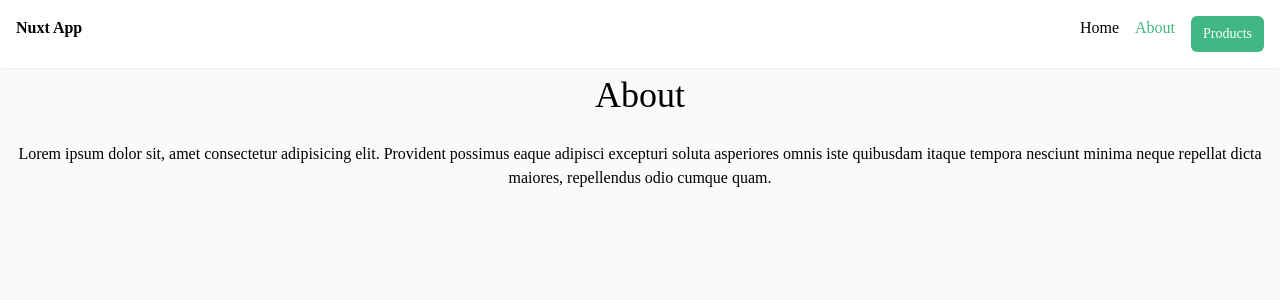
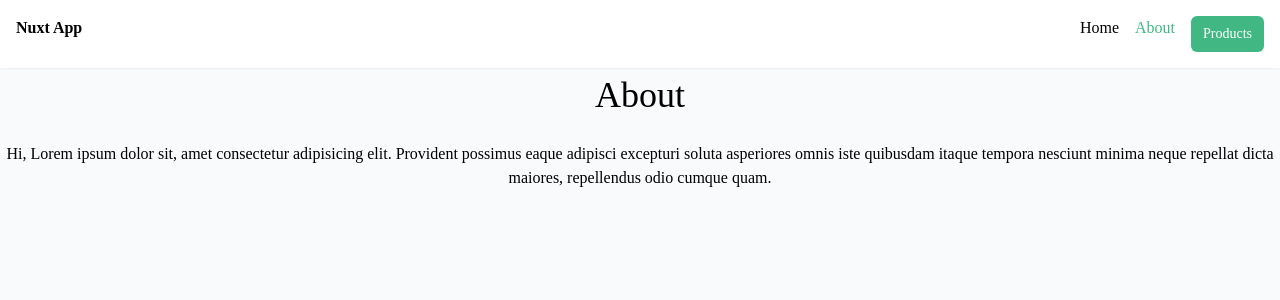
Before and after one commit to ciamac-da/nuxt-01, a Nuxt app: page /about in a window 1280 px wide. Shown: the top 300 px of the page. Built offline with nearby package versions, Linux system fonts and the light colour scheme; no server answers.

Commit message:
server routes

```diff
--- a/pages/about.vue
+++ b/pages/about.vue
@@ -1,11 +1,16 @@
 <template>
     <div class="text-center">
         <h2>About</h2>
-        <p>Lorem ipsum dolor sit, amet consectetur adipisicing elit. Provident possimus eaque adipisci excepturi soluta asperiores omnis iste quibusdam itaque tempora nesciunt minima neque repellat dicta maiores, repellendus odio cumque quam.</p>
+        <p>Hi, {{ data }} Lorem ipsum dolor sit, amet consectetur adipisicing elit. Provident possimus eaque adipisci excepturi soluta asperiores omnis iste quibusdam itaque tempora nesciunt minima neque repellat dicta maiores, repellendus odio cumque quam.</p>
     </div>
 </template>
 
-<script>
+<script setup>
+// Fetch data from the '/api/names' endpoint
+const { data } = await useFetch('/api/names?name=Cia', {
+    method: 'post',
+    body: { age: 37 }
+})
 </script>
 
 <style scoped>
--- a/pages/products/[id].vue
+++ b/pages/products/[id].vue
@@ -20,7 +20,3 @@ definePageMeta({
     layout: 'products'
 });
 </script>
-
-<style lang="scss" scoped>
-
-</style>
```
Also changed, not shown: 2 other files (tests, documents, lock files or other folders).
